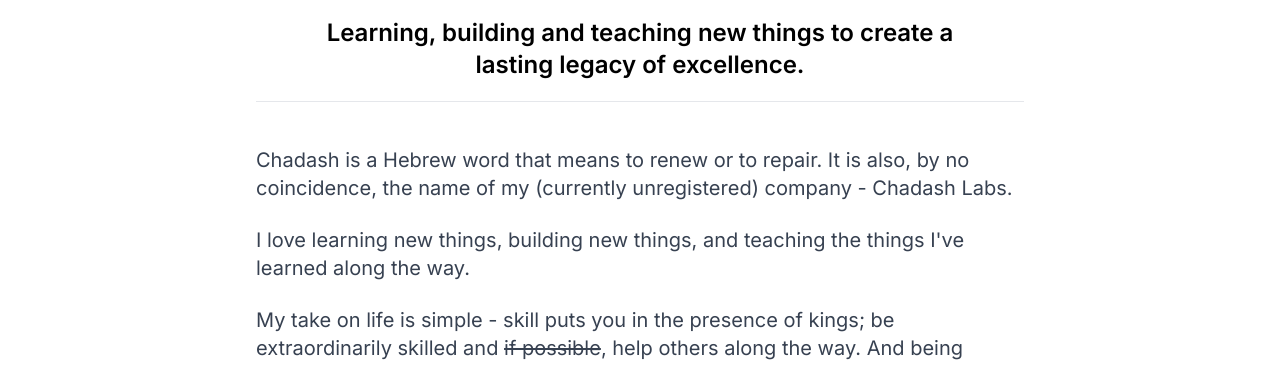
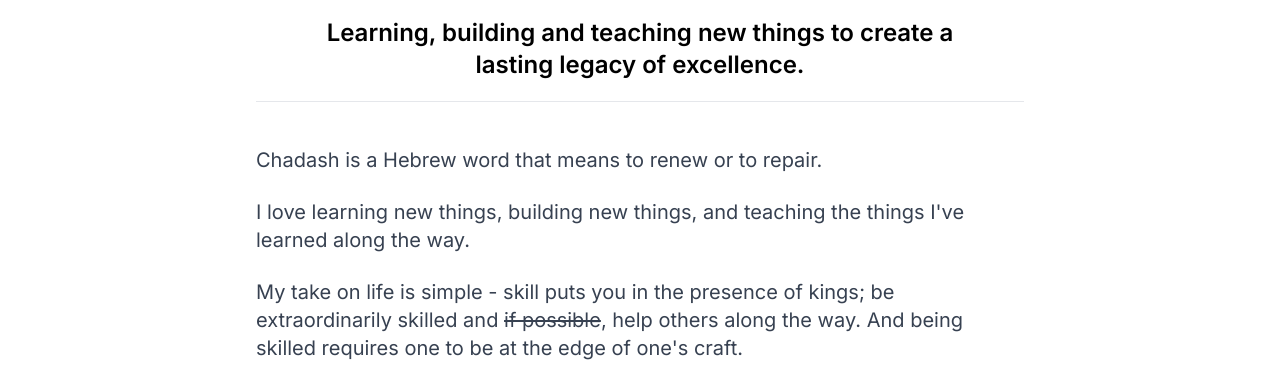
Before and after one commit to gitryder/danwrites, an Eleventy site: page src/posts/chadash.md in a window 1280 px wide. Shown: the part 658-1024 px from the top of the page. Built offline with nearby package versions, Linux system fonts and the light colour scheme; Eleventy itself is replaced by a stand-in of ours; files that its build step writes are made by us from their sources; files whose address does not match are found by name.

Commit message:
:fire: Remove line from post

```diff
--- a/src/posts/chadash.md
+++ b/src/posts/chadash.md
@@ -15,8 +15,7 @@ tags:
 templateEngineOverride: njk,md
 ---
 
-Chadash is a Hebrew word that means to renew or to repair. It is also, by no
-coincidence, the name of my (currently unregistered) company - Chadash Labs.
+Chadash is a Hebrew word that means to renew or to repair.
 
 I love learning new things, building new things, and teaching the things I've
 learned along the way.
```
